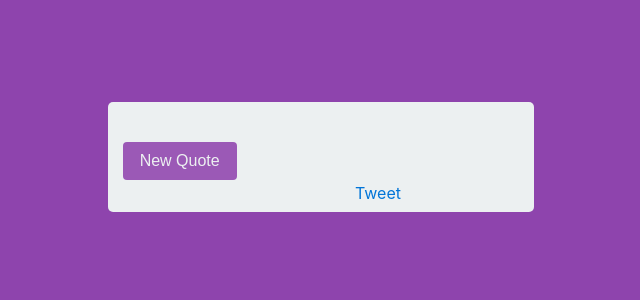
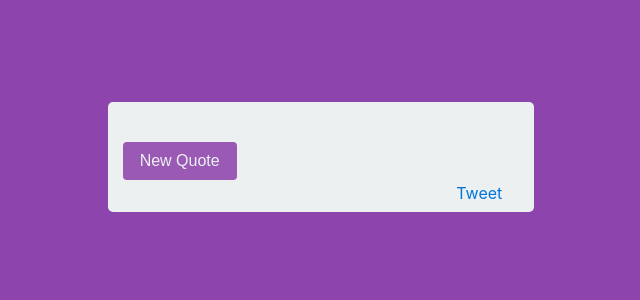
Before and after one commit to JordanWCotton/RandomQuoteGenerator, a PHP site: page /index.html in a window 1280 px wide. Shown: the top 300 px of the page, without its empty margins (319-959 px from the left). Run offline with PHP 8.4, Linux system fonts and the light colour scheme; some libraries are stand-ins or nearby versions.

Commit message:
Tweet button styling update

```diff
--- a/css/styles.css
+++ b/css/styles.css
@@ -25,8 +25,9 @@ body {
   color: #ecf0f1;
 }
 
-#tweet {
+.twitter-share-button {
   margin-top: 8%;
+  float: right;
 }
 
 footer {
```
